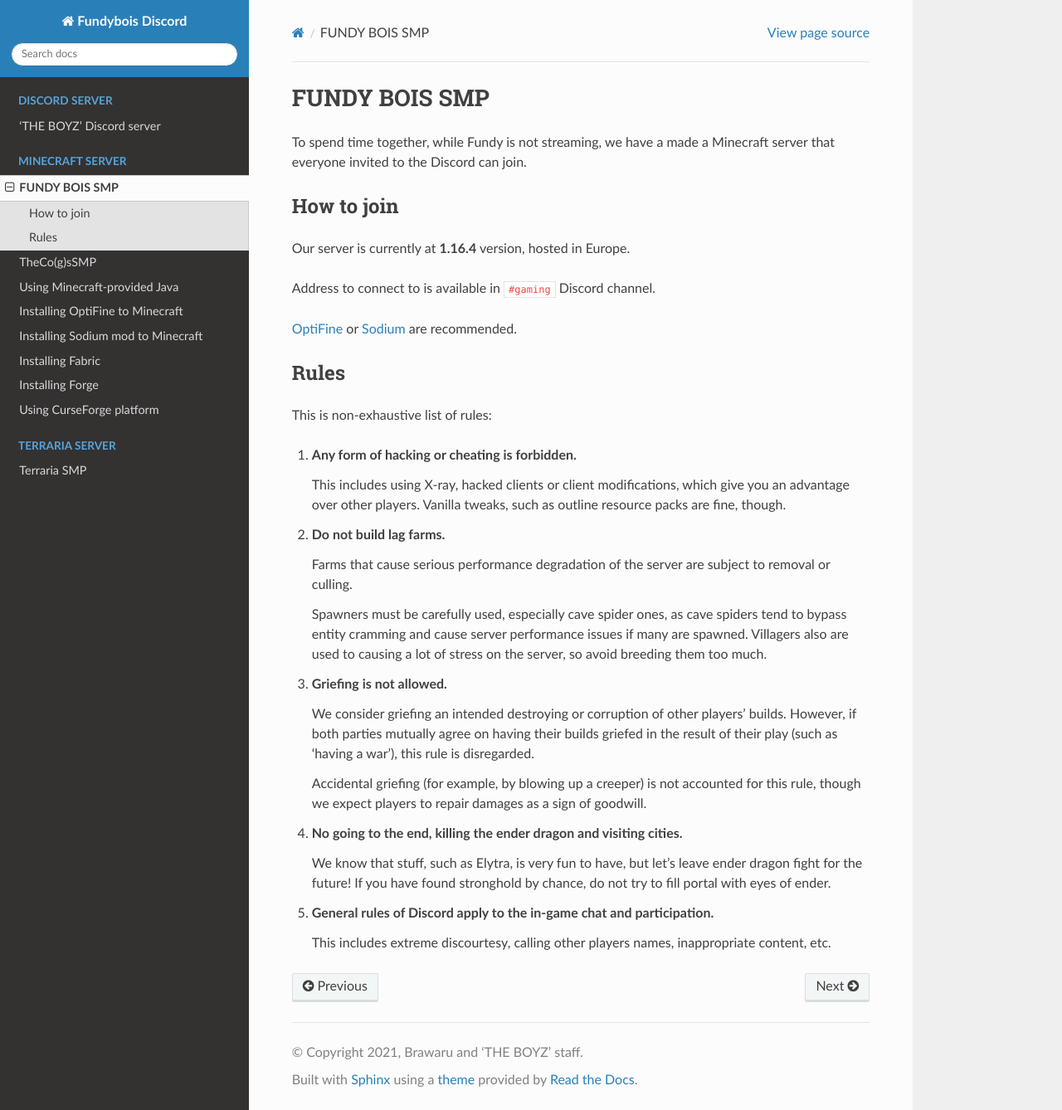
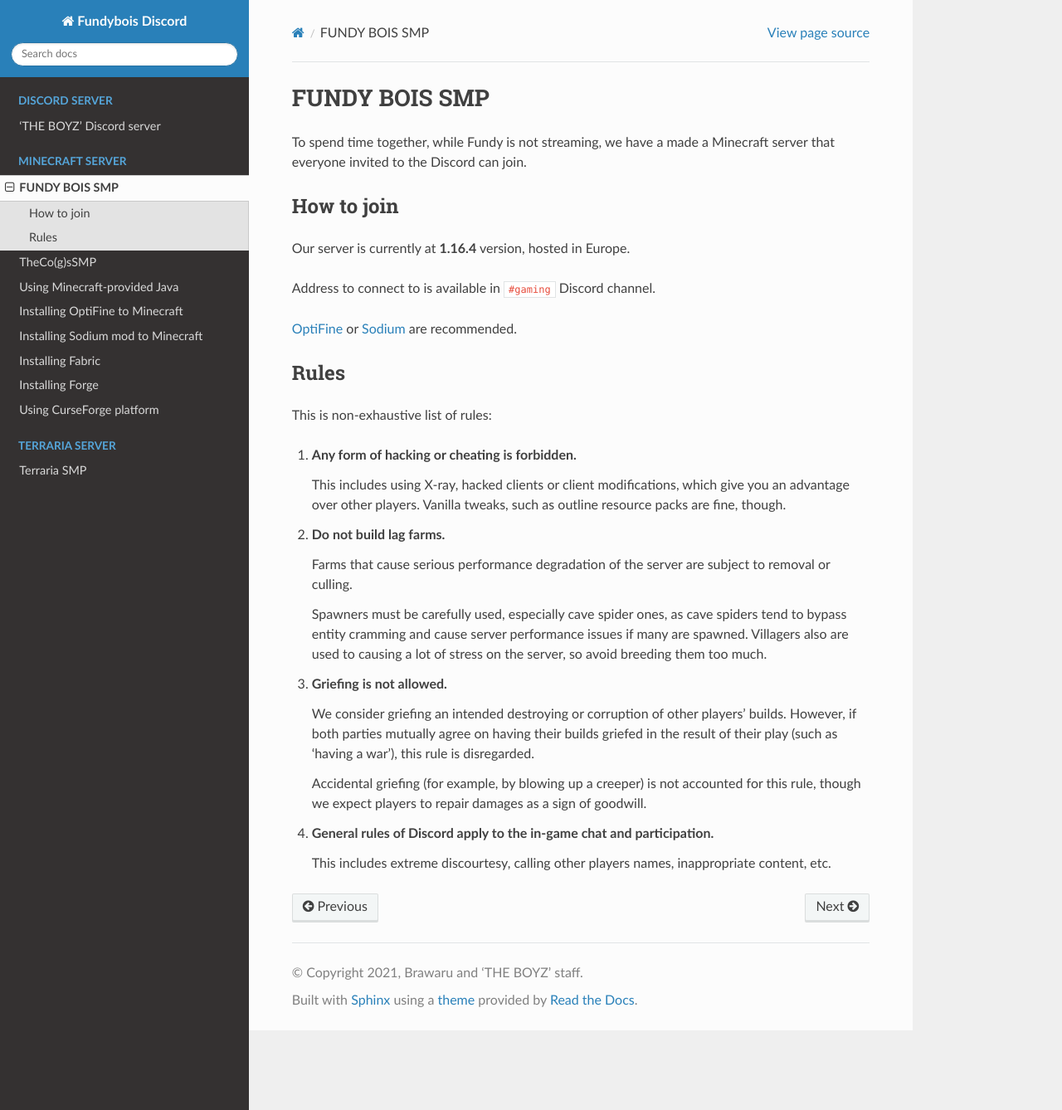
Before and after one commit to brawaru/FundyBois-Docs, a Sphinx documentation site: the page built from source/minecraft/introduction.rst, in a window 1280 px wide and 1338 px high. Shown: the whole window at 83% size. Built offline with Sphinx 7.4.7 and the Read the Docs theme 2.0.0, drawn with Linux system fonts in a browser that asks for light colours.

Commit message:
End is now allowed

```diff
--- a/source/minecraft/introduction.rst
+++ b/source/minecraft/introduction.rst
@@ -45,13 +45,7 @@ This is non-exhaustive list of rules:
    accounted for this rule, though we expect players to repair damages
    as a sign of goodwill.
 
-4. **No going to the end, killing the ender dragon and visiting cities.**
-
-   We know that stuff, such as Elytra, is very fun to have, but let's leave
-   ender dragon fight for the future! If you have found stronghold by chance,
-   do not try to fill portal with eyes of ender.
-
-5. **General rules of Discord apply to the in-game chat and participation.**
+4. **General rules of Discord apply to the in-game chat and participation.**
 
    This includes extreme discourtesy, calling other players names,
    inappropriate content, etc.
```
